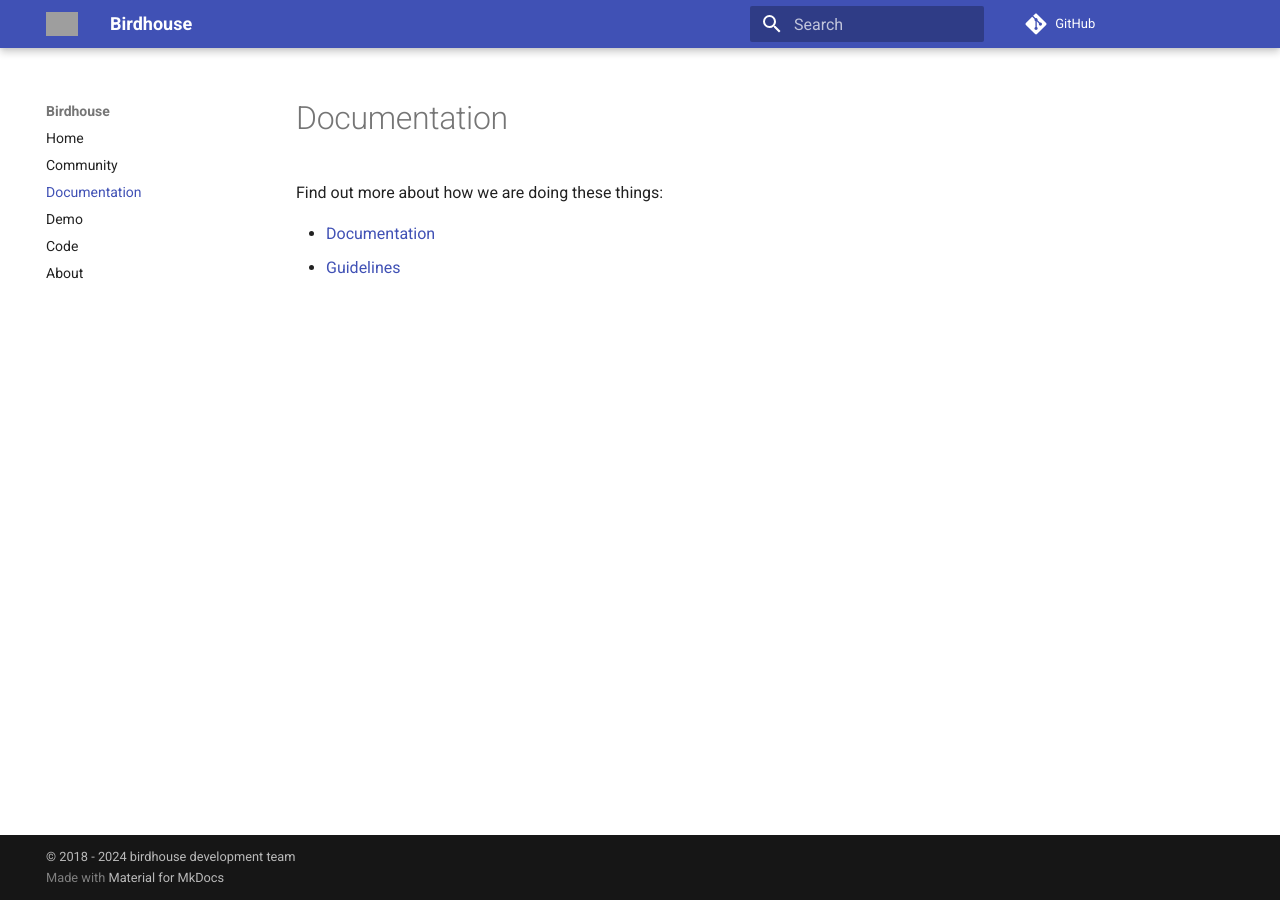
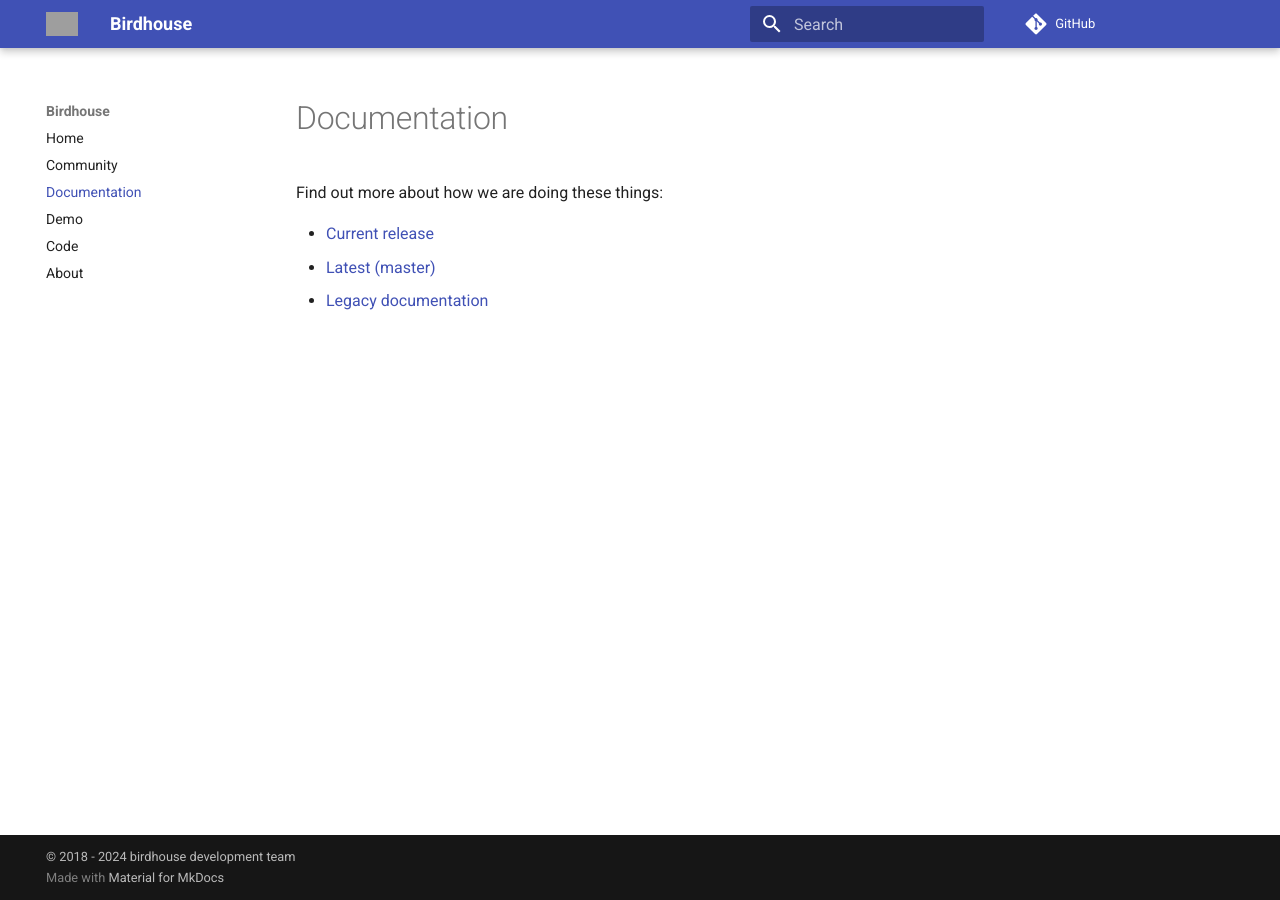
Before and after one commit to bird-house/bird-house.github.io, an MkDocs documentation site: the page built from docs/documentation.md, in a window 1280 px wide. Built offline with MkDocs 1.6.1 and Material for MkDocs 9.7.7, drawn with Linux system fonts in a browser that asks for light colours; comment, search, counter and statistics services are not loaded; grey boxes are pictures that could not be loaded.

Commit message:
update documentation

```diff
--- a/docs/documentation.md
+++ b/docs/documentation.md
@@ -1,9 +1,6 @@
----
-layout: page
-title: Documentation
-permalink: /documentation/
----
 Find out more about how we are doing these things:
 
-* [Documentation](http://birdhouse.readthedocs.io/en/latest/)
-* [Guidelines](https://birdhouse.readthedocs.io/en/latest/guidelines.html)
+* [Current release](https://birdhouse2-docs.readthedocs.io/en/stable/)
+* [Latest (master)](https://birdhouse2-docs.readthedocs.io/en/latest/)
+
+* [Legacy documentation](https://birdhouse.readthedocs.io/en/latest/)
```
